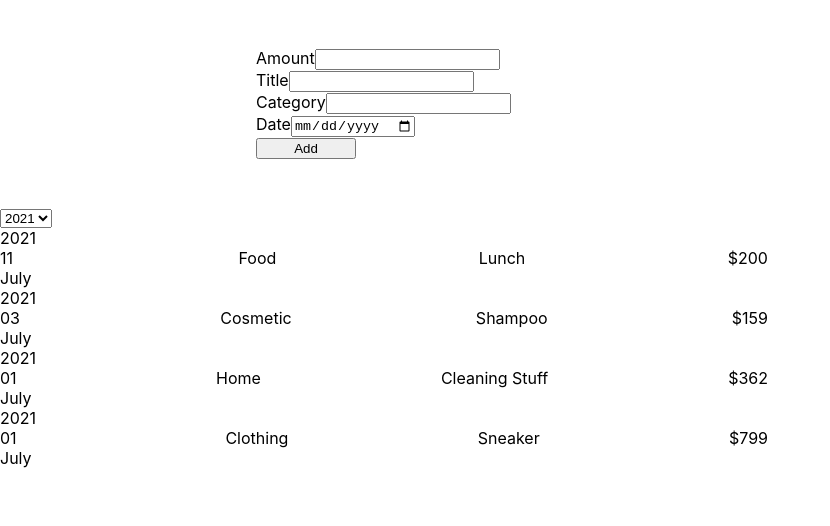
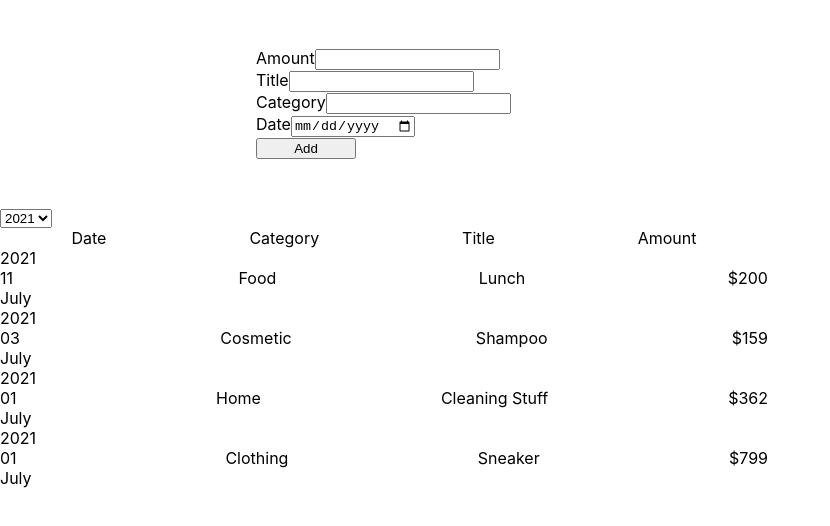
Before and after one commit to damacusdos/expense-tracker-app, a React (Create React App) app: page / in a window 1280 px wide. Shown: the top 526 px of the page, without its empty margins (0-830 px from the left). Built offline with nearby package versions, Linux system fonts and the light colour scheme.

Commit message:
add list header style

```diff
--- a/src/components/Expenses/ExpenseList.js
+++ b/src/components/Expenses/ExpenseList.js
@@ -5,6 +5,12 @@ import styles from "./ExpenseList.module.css";
 const ExpenseList = (props) => {
   return (
     <div className={styles["list-container"]}>
+      <div className={styles["list-header"]}>
+        <span>Date</span>
+        <span>Category</span>
+        <span>Title</span>
+        <span>Amount</span>
+      </div>
       {props.expenses.map((expense) => (
         <ExpenseItem
           key={expense.id}
--- a/src/components/Expenses/ExpenseList.module.css
+++ b/src/components/Expenses/ExpenseList.module.css
@@ -1,3 +1,7 @@
 .list-container {
   width: 60%;
 }
+.list-header {
+  display: flex;
+  justify-content: space-around;
+}
```
